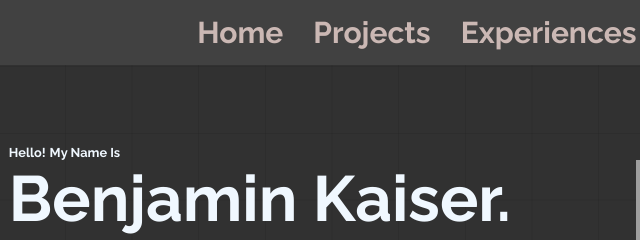
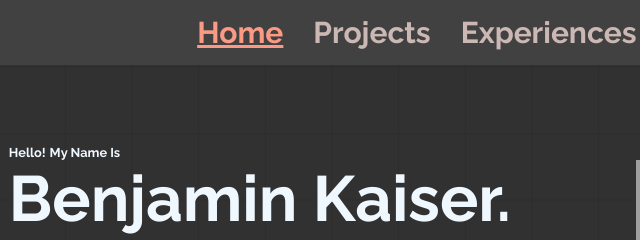
Before and after one commit to ImBenjaminKaiser/7portfolio, a plain HTML site: page index.html in a window 1280 px wide. Shown: the top 240 px of the page, 68-708 px from the left. Drawn offline with nearby package versions, Linux system fonts and the light colour scheme; grey boxes are pictures that could not be loaded; a script that the page names is missing.

Commit message:
made the navbar better show which page you are on

```diff
--- a/css/global.css
+++ b/css/global.css
@@ -321,5 +321,18 @@ body {
   clip-path: polygon(0 0, 100% 0, 100% 100%, 0% 100%);
 }
 .underline {
+  padding: 10px 15px;
+  text-decoration: underline; /*no text styling*/
+  font-weight: bold; /*<strong> tag wasn't working so this makes it bold*/
+  transition: all 0.2s;
+  text-align: center;
+  font-size: 30px;
   color: var(--peach);
+  cursor: pointer;
 }
+
+.underline:hover {
+  background-color: var(--peach);
+  color: var(--grey);
+  border-radius: 3px;
+}
--- a/index.html
+++ b/index.html
@@ -33,7 +33,7 @@
       <ul id="navbar">
         <!--its just a styled ul-->
         <li>
-          <a href="index.html" class="nav-link" class="underline">Home</a>
+          <a href="index.html" class="underline">Home</a>
         </li>
         <li><a href="projects.html" class="nav-link">Projects</a></li>
         <li><a href="experiences.html" class="nav-link">Experiences</a></li>
```
Also changed, not shown: 7thgrowth.html (+1 -1 lines), aboutme.html (+1 -1 lines), coding.html (+1 -1 lines), experiences.html (+1 -1 lines), projects.html (+1 -1 lines).
